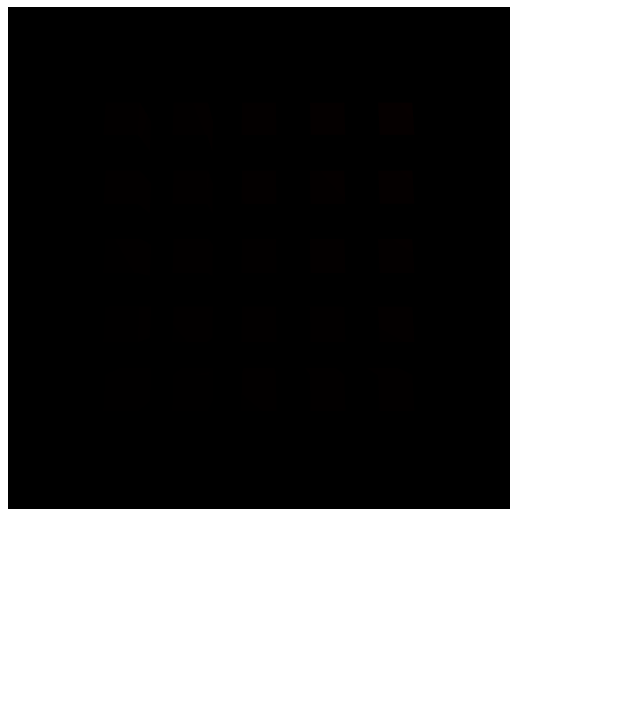
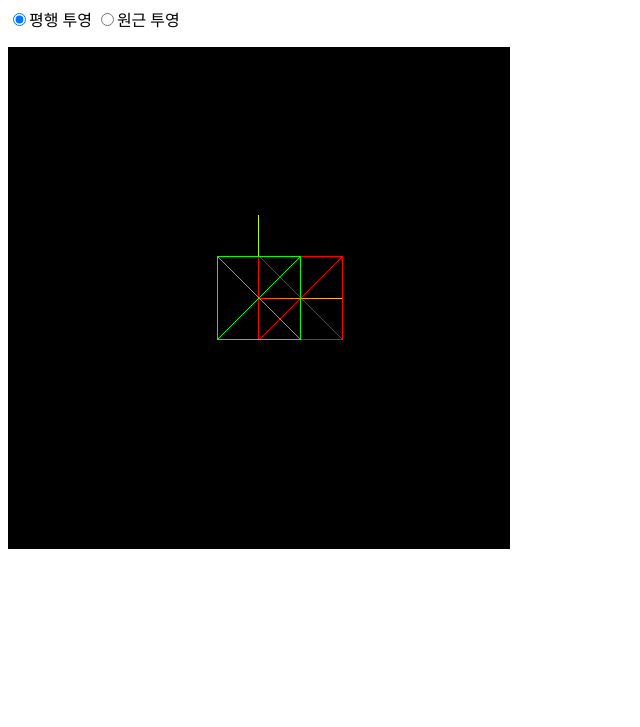
Before and after one commit to meanjoo/CG2023, a plain HTML site: page index.html in a window 1280 px wide. Shown: the part 73-800 px from the top of the page, without its empty margins (0-640 px from the left). Drawn offline with nearby package versions, Linux system fonts and the light colour scheme.

Commit message:
edit index

```diff
--- a/index.html
+++ b/index.html
@@ -15,9 +15,14 @@
 </head>
 <body>
     <h1>DAU - Computer Graphics 2023</h1>
+    <!-- p 태그는 compareCameraProjection.js 를 위한 태그 -->
+    <p>
+        <input type="radio" name="camera_type" value="orthographic" checked>평행 투영
+        <input type="radio" name="camera_type" value="perspective">원근 투영
+    </p>
     <!-- width, height 단위: pixel -->
     <!-- <canvas id="myCanvas" width="500" height="500"></canvas> --> <!-- 3D 실행 시 주석처리-->
-    <script src="./js/draw_230508_default.js"></script>
+    <script src="./js/compareCameraProjection.js"></script>
 </body>
 </html>
 
```
